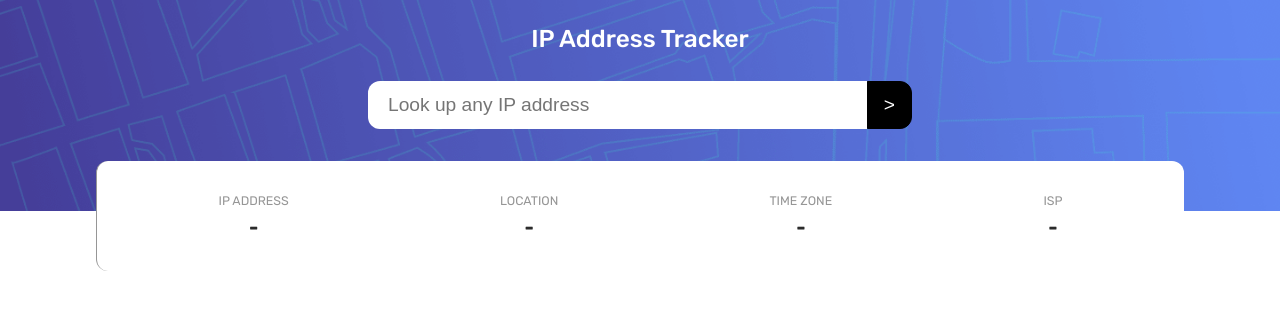
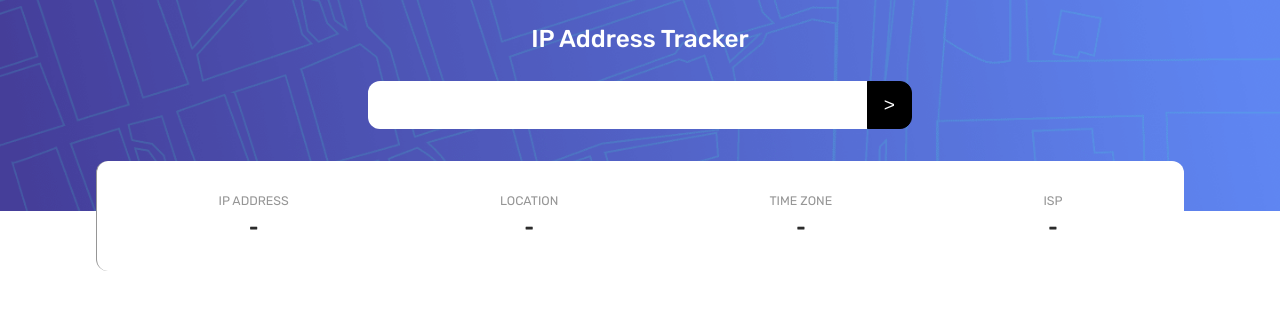
Before and after one commit to terjeee/2022-08-14-ip-address-tracker, a React (Create React App) app: page / in a window 1280 px wide. Shown: the top 310 px of the page. Built offline with nearby package versions, Linux system fonts and the light colour scheme; no server answers.

Commit message:
endret placeholder tekst

```diff
--- a/src/components/Header.js
+++ b/src/components/Header.js
@@ -38,12 +38,7 @@ function Header(props) {
       <div className='flexCol flexCenter gap'>
         <h1 className={css.title}>IP Address Tracker</h1>
         <form onSubmit={handleGetIP}>
-          <input
-            autoFocus
-            type='text'
-            placeholder='Look up any IP address'
-            ref={inputIPAddress}
-          ></input>
+          <input autoFocus type='text' placeholder='' ref={inputIPAddress}></input>
           <button>{'>'}</button>
         </form>
         {!ipIsValid && <p className={css.invalid}>IP Address is invalid.</p>}
```
